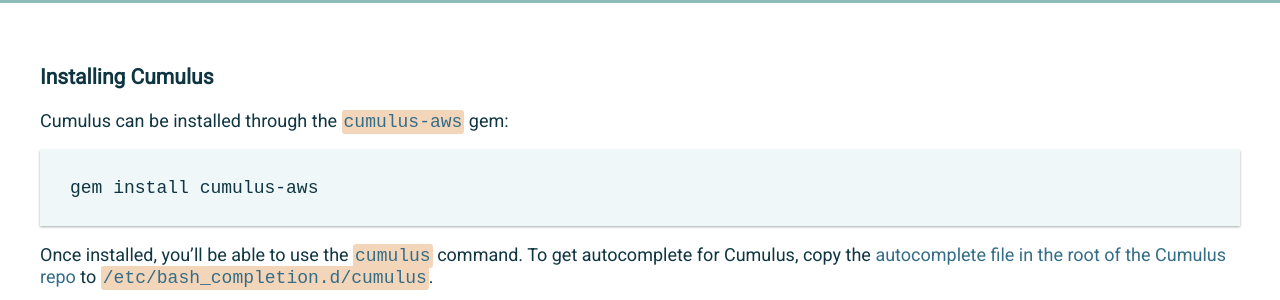
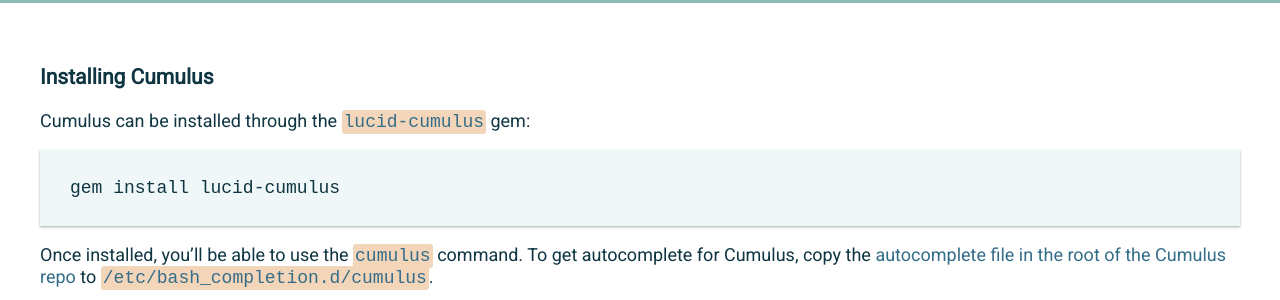
Before and after one commit to lucidsoftware/cumulus, a Jekyll site: the page built from getting-started/index.md, in a window 1280 px wide. Shown: the part 357-657 px from the top of the page. Built offline with Jekyll 4.4.1, drawn with Linux system fonts in a browser that asks for light colours.

Commit message:
change gem name in documentation

```diff
--- a/getting-started/index.md
+++ b/getting-started/index.md
@@ -5,10 +5,10 @@
 ---
 ### Installing Cumulus
 
-Cumulus can be installed through the `cumulus-aws` gem:
+Cumulus can be installed through the `lucid-cumulus` gem:
 
 {% highlight bash %}
-gem install cumulus-aws
+gem install lucid-cumulus
 {% endhighlight %}
 
 Once installed, you'll be able to use the `cumulus` command. To get autocomplete for Cumulus, copy the [autocomplete file in the root of the Cumulus repo](https://github.com/lucidsoftware/cumulus/blob/master/autocomplete) to `/etc/bash_completion.d/cumulus`.
```
